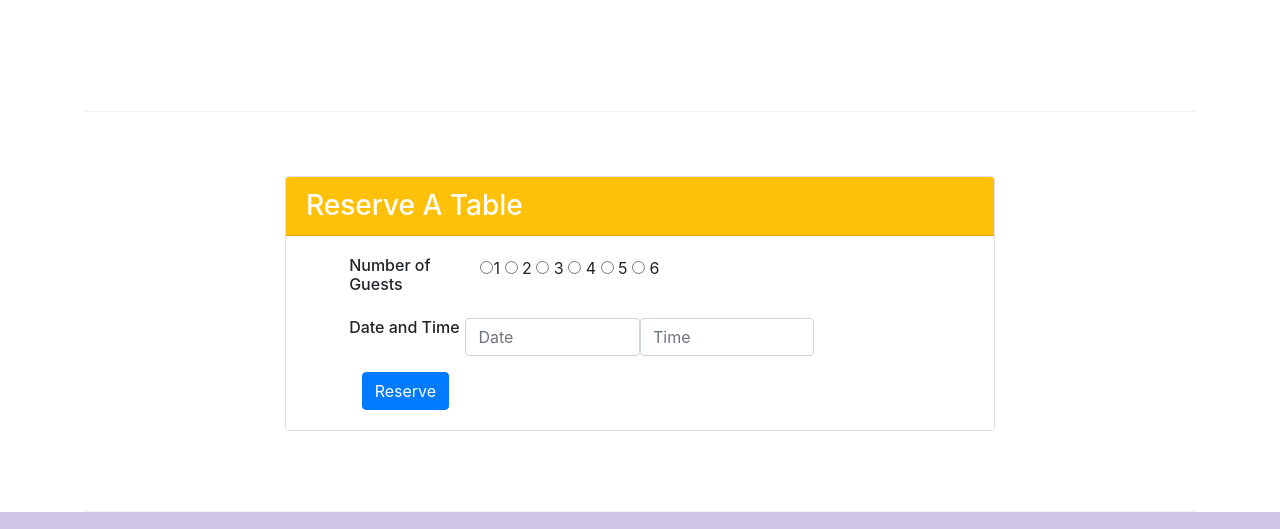
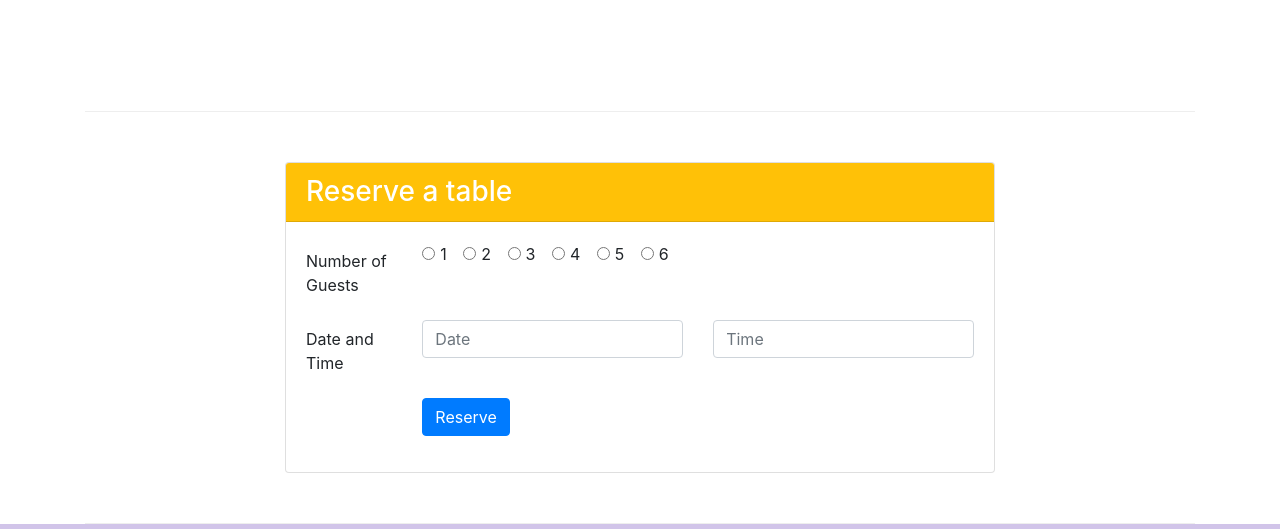
Before and after one commit to vdelaguardia/Bootstrap4, a website: page index.html in a window 1280 px wide. Shown: the part 1422-1951 px from the top of the page. Drawn offline with nearby package versions, Linux system fonts and the light colour scheme.

Commit message:
fixed assignment 2

```diff
--- a/index.html
+++ b/index.html
@@ -46,7 +46,7 @@
                     <img src="img/logo.png" class="img-fluid">
                 </div>
                 <div class="col-12 col-sm align-self-center">
-                    <button type="button" class="btn btn-warning btn-block" href="#">Reserve Table</button>
+                   <a class="btn btn-sm btn-warning btn-block" href="#reservation">Reserve Table</a>
                 </div>
             </div>
         </div>
@@ -112,32 +112,62 @@
             </div>
         </div>
 
-        <div class="row row-content align-items-center justify-content-center">
+        <div class="row row-content justify-content-center">
             <div class="col-12 col-sm-8">
-                <div class="card mb-3">
-                    <h3 class="card-header text-white bg-warning">Reserve A Table</h3>
-                    <div class="card-body bg-white">
-                        <form>
-                            <div class="row form-group">
-                                <h6 class="col-12 col-sm-2 offset-1 p-0" for="numberOfGuests">Number of Guests</h6>
-                                    <div class="col-12 col-sm-8">
-                                        <input type="radio" value="1" name="numGuests">1
-                                        <input type="radio" value="2" name="numGuests"> 2
-                                        <input type="radio" value="3" name="numGuests"> 3
-                                        <input type="radio" value="4" name="numGuests"> 4
-                                        <input type="radio" value="5" name="numGuests"> 5
-                                        <input type="radio" value="6" name="numGuests"> 6
+                <div class="card">
+                    <h3 class="card-header bg-warning text-white">Reserve a table</h3>
+                    <div class="card-body">
+                        <form id="reservation">
+                            <div class="form-group row">
+                                <label for="guests" class="col-md-2 col-form-label">Number of Guests</label>
+                                <div class="col-md-10">
+                                    <div class="form-check form-check-inline">
+                                        <input class="form-check-input" type="radio" name="inlineRadioOptions" id="inlineRadio1" value="option1">
+                                        <label class="form-check-label" for="inlineRadio1">1</label>
                                     </div>
+                                    <div class="form-check form-check-inline">
+                                        <input class="form-check-input" type="radio" name="inlineRadioOptions" id="inlineRadio2" value="option2">
+                                        <label class="form-check-label" for="inlineRadio2">2</label>
+                                    </div>
+                                    <div class="form-check form-check-inline">
+                                        <input class="form-check-input" type="radio" name="inlineRadioOptions" id="inlineRadio3" value="option3">
+                                        <label class="form-check-label" for="inlineRadio3">3</label>
+                                    </div>
+                                    <div class="form-check form-check-inline">
+                                        <input class="form-check-input" type="radio" name="inlineRadioOptions" id="inlineRadio4" value="option4">
+                                        <label class="form-check-label" for="inlineRadio4">4</label>
+                                    </div>
+                                    <div class="form-check form-check-inline">
+                                        <input class="form-check-input" type="radio" name="inlineRadioOptions" id="inlineRadio5" value="option5">
+                                        <label class="form-check-label" for="inlineRadio5">5</label>
+                                    </div>
+                                    <div class="form-check form-check-inline">
+                                        <input class="form-check-input" type="radio" name="inlineRadioOptions" id="inlineRadio6" value="option6">
+                                        <label class="form-check-label" for="inlineRadio6">6</label>
+                                    </div>
+                                </div>
                             </div>
-                            <div class="row form-group">
-                                <h6 class="col-12 col-sm-2 p-0 offset-1" for="dateAndTime">Date and Time</h6>
-                                    <input type="text" class="col-12 col-sm-3 form-control" id="date" placeholder="Date">
-                                    <input type="text" class="col-12 col-sm-3 form-control" id="time" placeholder="Time">
-                            </div class="row">
-                                <button type="submit" class="offset-1 btn btn-primary">Reserve</button>
-                          </form>
+                            <div class="form-group row">
+                                <label for="date" class="col-md-2 col-form-label">Date and Time</label>
+                                <div class="col-md-5">
+                                    <input type="text" class="form-control" id="date" name="date"
+                                        placeholder="Date">
+                                </div>
+                                <div class="col-md-5">
+                                    <input type="text" class="form-control" id="time" name="time"
+                                        placeholder="Time">
+                                </div>
+                            </div>
+                            <div class="form-group row">
+                                <div class="offset-md-2 col-md-10">
+                                    <button type="submit" class="btn btn-primary">
+                                        Reserve
+                                    </button>
+                                </div>
+                            </div>
+                        </form>
                     </div>
-                  </div>
+                </div>
             </div>
         </div>
     </div>
```
